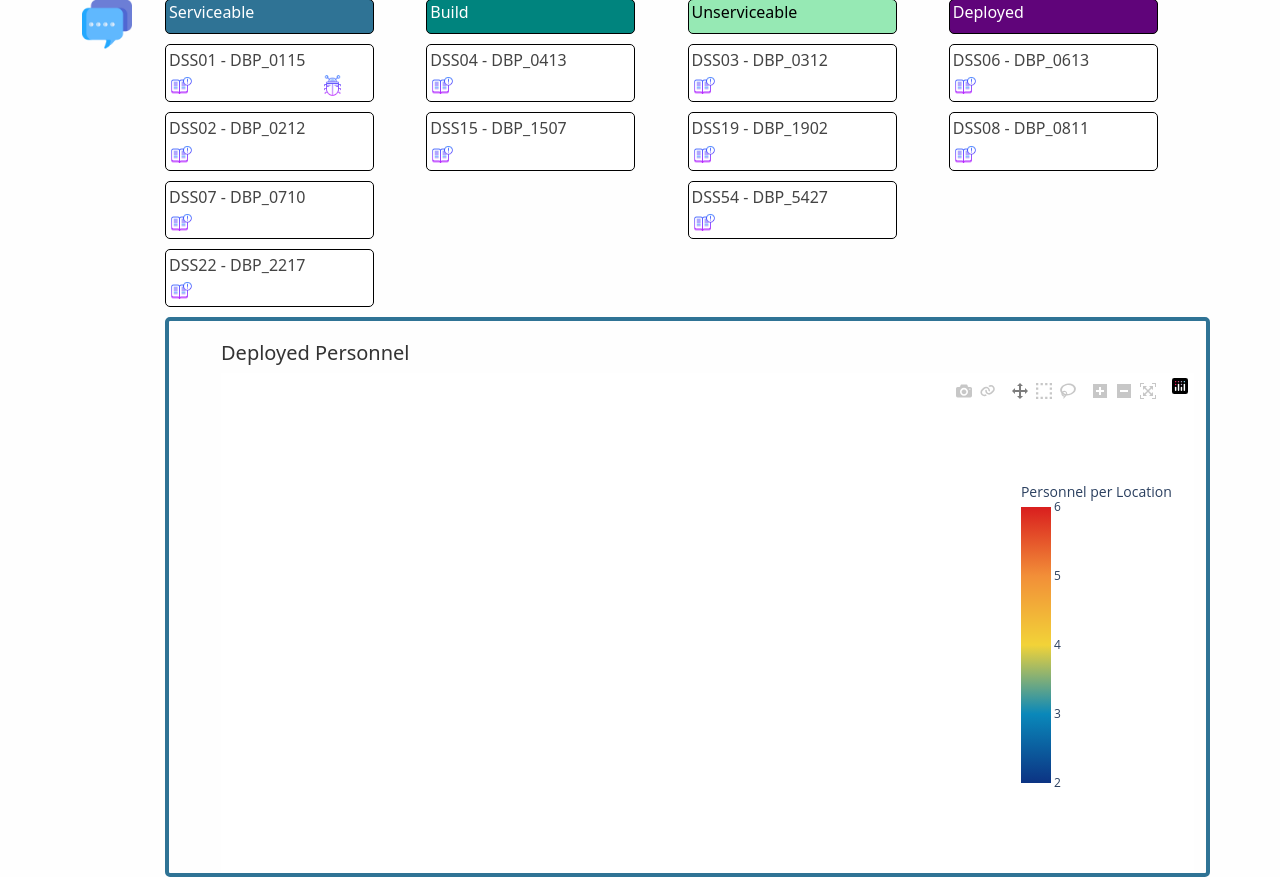
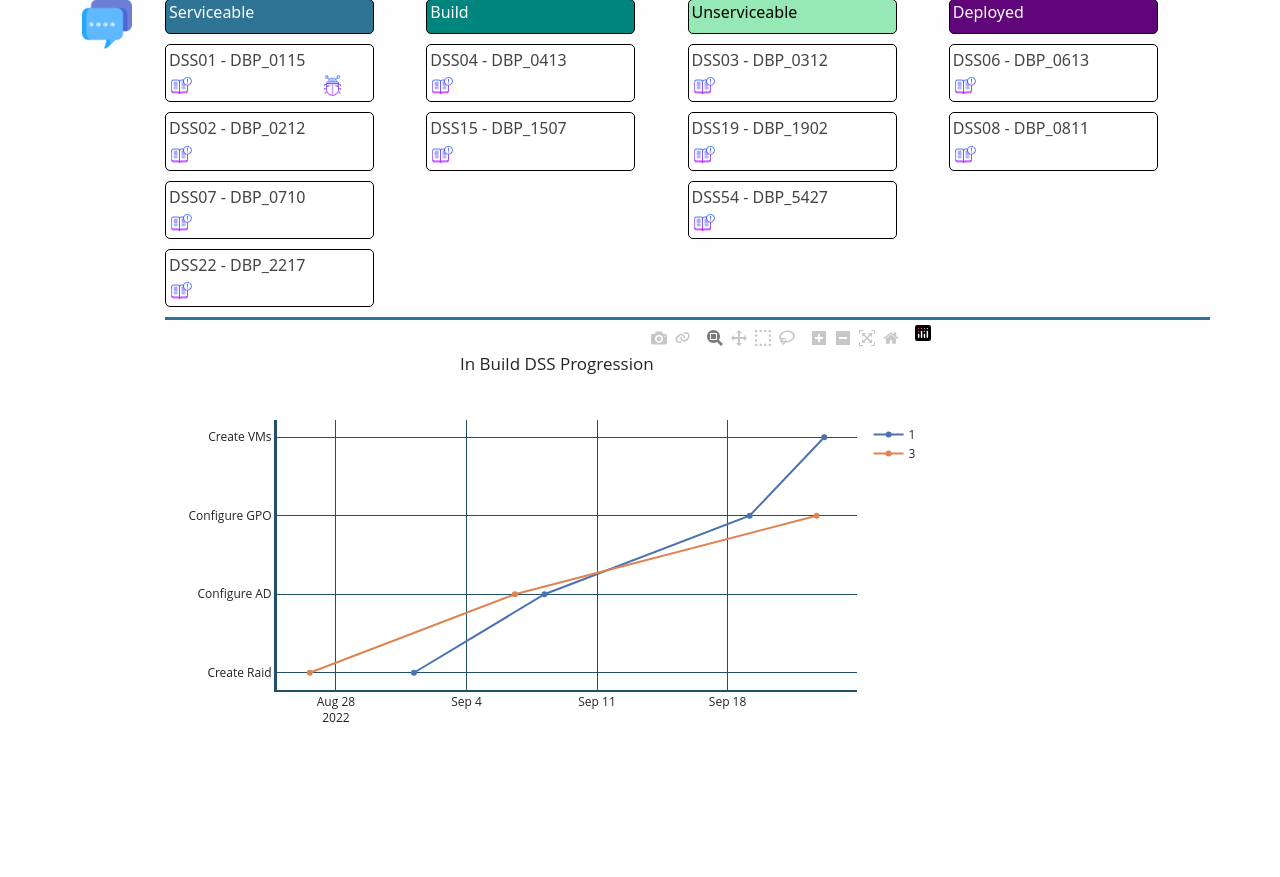
Before and after one commit to DaveM86/Status_Dashboard, a Django app: page / in a window 1280 px wide. Shown: the part 81-958 px from the top of the page. After the commit the page ends 803 px from the top, so only its background shows below. Run offline with Django 3.2, Linux system fonts and the light colour scheme; a user stored in the database is signed in; data comes from the database, SQL or seed files in the repository; some libraries are stand-ins or nearby versions.

Commit message:
updating the in build display

```diff
--- a/board/models.py
+++ b/board/models.py
@@ -55,7 +55,6 @@
 		return reverse('deployment')
 
 class InBuild(models.Model):
-	build_id = models.IntegerField()
 	dss_in_build = models.ForeignKey(DSS, on_delete=models.CASCADE)
 
 	def __str__(self):
@@ -65,6 +64,7 @@
 	stage = models.IntegerField()
 	stage_title = models.TextField()
 	stage_desc = models.TextField()
+	exp_comp_time = models.IntegerField()
 
 	def __str__(self):
 		return self.stage_title
--- a/board/templates/board/home.html
+++ b/board/templates/board/home.html
@@ -137,21 +137,17 @@
 					</div>
 		  		{% endfor %}
 			</div>
-			<div class="row" style="padding-left: 40px; border: 4px solid #2F7395; border-radius: 5px;">
-				<h5 style="padding-top: 20px;">Deployed Personnel</h5>
-				{% if graph %}
+			<div class="row" style="border-top: 3px solid #2F7395;">
+				<div class="col-md-9">
 					<div>
-						{{ graph|safe }}
+						{% if graph %}
+						<div>
+							{{ graph|safe }}
+						</div>
+						{% endif %}
 					</div>
-				{% endif %}
+				</div>
 			</div>
 		</div>
 	</div>
-	<!-- <div class="row" style="padding-top: 5px;">
-		<div class="col-md-1">
-		</div>
-		<div class="col-md-11">
-			<h4>Quick Stats</h4>
-		</div>
-	</div> -->
 {% endblock content %}
--- a/board/urls.py
+++ b/board/urls.py
@@ -15,7 +15,7 @@
 """
 
 from django.urls import path
-from .views import DSSListView, DSSUpdateView, CommentCreateView, SoftwareUpdateView, DeploymentListView
+from .views import DSSListView, DSSUpdateView, CommentCreateView, SoftwareUpdateView, DeploymentListView, BuildUpdateView
 
 urlpatterns = [
     path('', DSSListView.as_view(), name='board-home'),
@@ -23,4 +23,5 @@
     path('comment/new/', CommentCreateView.as_view(), name='comment-create'),
     path('<int:pk>/software/update/', DSSUpdateView.as_view(), name='software-update'),
     path('deployment/', DeploymentListView.as_view(), name='deployment'),
+    path('<int:pk>/build/update/', BuildUpdateView.as_view(), name='build-update'),
 ]
--- a/board/views.py
+++ b/board/views.py
@@ -1,7 +1,16 @@
+from re import template
+from tkinter.tix import COLUMN
 from django.shortcuts import render
 from django.db.models import Count
 from django.http import HttpResponse
-from .models import DSS, Comment, Reply, SoftwareUpdate, Deployment
+from .models import (
+						DSS,
+						Comment,
+						Reply,
+						SoftwareUpdate,
+						Deployment,
+						DatesOfBuildStages
+					)
 from django.views.generic import (
 	ListView,
 	DetailView,
@@ -14,10 +23,11 @@
 from django.contrib.auth.models import User
 from django.urls import reverse
 from django.contrib.auth.decorators import login_required
-from datetime import date
+from datetime import date, datetime
 import calendar
 import plotly.graph_objects as go
 import dash
+import pandas as pd
 import dash_core_components as dcc
 import dash_html_components as html
 
@@ -61,30 +71,35 @@
 		for x in state_totals:
 			serviceable_totals[x['servicable']] = x['total']
 
-		#Geographic Plot
+		#Generate Line graph of Inbuild progression
+		build_data = DatesOfBuildStages.objects.values()
+		df = pd.DataFrame(build_data)
+		df = df.pivot(index='build_item_id', columns='build_stage_id', values='date')
+		traces=[go.Scatter(
+			x = df.loc[name],
+			y = df.columns,
+			mode = 'markers+lines',
+			name = name
+			)for name in df.index]
 
-		df = {'deployment_location':('USA','FRA','POL','ITA' ), 'num_personnel_req':(2,6,4,3 )}
+		layout = go.Layout(
+			title = 'In Build DSS Progression',
+			plot_bgcolor = 'white'
+		)
 
-		geo_data = dict(
-				type = 'choropleth',
-				locations = df['deployment_location'],
-				z = df['num_personnel_req'],
-				colorscale= 'Portland',
-				colorbar = {'title' : 'Personnel per Location'},
-				marker = dict(line = dict(color = 'rgb(255,255,255)',width = 1))
-				)
+		fig = go.Figure(data=traces,layout=layout)
 
-		geo_layout = dict(
-			height=500,
-			# title = 'Location of Deployed Personnel',
-			title_xanchor='right',
-			geo = dict(
-				# showframe = True,
-				projection = {'type':'robinson'}
+		fig.update_layout(
+			yaxis = dict(
+				tickmode = 'array',
+				tickvals = [1,2,3,4],
+				ticktext = ['Create Raid', 'Configure AD', 'Configure GPO', 'Create VMs'],
+				# tickangle = 30
+			),
+			template='seaborn'
 			)
-			)
-
-		figure = go.Figure(data=geo_data,layout=geo_layout)
+		fig.update_xaxes(showline=True, linewidth=2, linecolor='#214F66', mirror=False, gridcolor='#214F66')
+		fig.update_yaxes(showline=True, linewidth=3, linecolor='#214F66', mirror=False, gridcolor='#214F66')
 
 		context.update({
 				'comments':Comment.objects.order_by('-date_posted')[0:3:],
@@ -93,7 +108,7 @@
 				'serviceablility_headings':distinct_states,
 				'column_width':col_width,
 				'state_totals':serviceable_totals,
-				'graph':figure.to_html,
+				'graph':fig.to_html,
 			})
 		return context
 
@@ -104,6 +119,14 @@
 class DSSUpdateView(LoginRequiredMixin, UpdateView):
 	model = DSS
 	fields = ['title', 'db_num', 'servicable', 'trilogi_version', 'wdms_version']
+
+	def form_valid(self, form):
+		form.instance.author = self.request.user
+		return super().form_valid(form)
+
+class BuildUpdateView(LoginRequiredMixin, UpdateView):
+	model = DatesOfBuildStages
+	fields = ['build_item', 'build_stage', 'date']
 
 	def form_valid(self, form):
 		form.instance.author = self.request.user
```
Also changed, not shown: board/migrations/0010_buildstages_exp_comp_time.py (added), board/migrations/0011_remove_inbuild_build_id.py (added), db.sqlite3.
